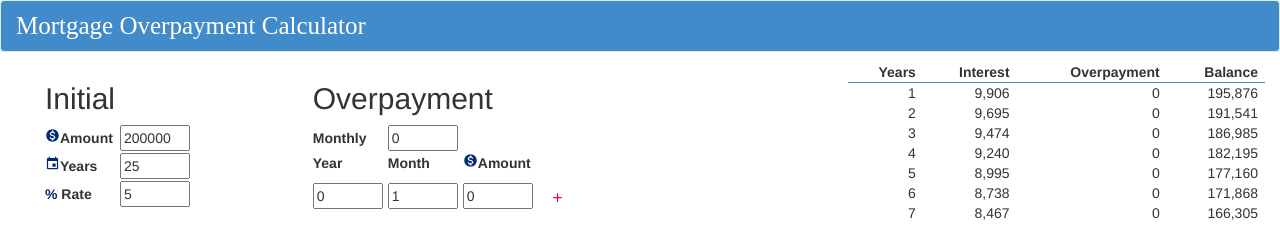
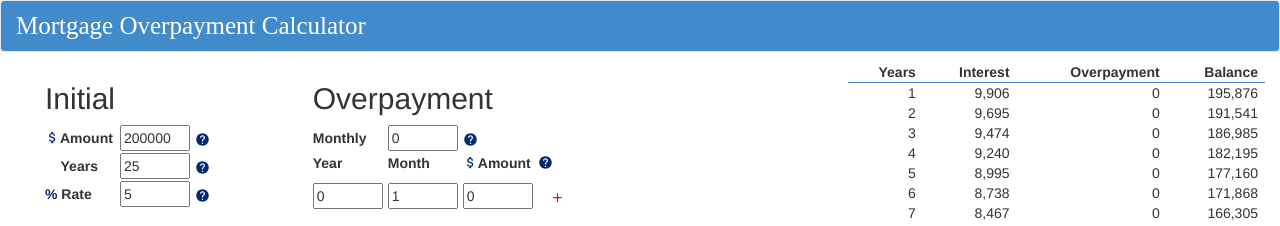
Before and after one commit to paulhoughton/mortgage, a React (Create React App) app: page / in a window 1280 px wide. Shown: the top 226 px of the page. Built offline with nearby package versions, Linux system fonts and the light colour scheme; the HTML template or start-up script is replaced by a standard one.

Commit message:
Added tooltips and help tips

```diff
--- a/src/App.css
+++ b/src/App.css
@@ -42,7 +42,13 @@ tfoot tr:first-child {
 
 .material-icons{
   display: inline-flex;
-  vertical-align: top;
+  vertical-align:text-top;
+  color: rgb(1, 41, 116);
+}
+
+.help-icon{
+  display: inline-flex;
+  vertical-align: middle;
   color: rgb(1, 41, 116);
   font-size: 15;
 }
--- a/src/App.js
+++ b/src/App.js
@@ -4,6 +4,10 @@ import EventIcon from '@material-ui/icons/Event';
 import IconButton from "@material-ui/core/IconButton";
 import AddIcon from '@material-ui/icons/Add';
 import DeleteIcon from '@material-ui/icons/Delete';
+import Tooltip from '@material-ui/core/Tooltip';
+import HelpIcon from '@material-ui/icons/Help';
+import ClickAwayListener from '@material-ui/core/ClickAwayListener';
+import AttachMoneyIcon from '@material-ui/icons/AttachMoney';
 
 import './App.css';
 
@@ -14,6 +18,12 @@ import calculate from './calculations';
 const defaultOverpayment = {month: '1', year: '0', amount: '0'};
 
 export default () => {
+    const [openAmountTip, setOpenAmountTip] = React.useState(false);
+    const [openYearsTip, setOpenYearsTip] = React.useState(false);
+    const [openRateTip, setOpenRateTip] = React.useState(false);
+    const [openMonthlyTip, setOpenMonthlyTip] = React.useState(false);
+    const [openSinglePayTip, setOpenSinglePayTip] = React.useState(false);
+
     const [initial, setInitial] = useState('200000');
     const [rate, setRate] = useState('5');
     const [years, setYears] = useState('25');
@@ -51,10 +61,12 @@ export default () => {
                     <div className="col-sm-4">
                         <div>
                             <h2>Initial</h2>
-                            <label>
-                                <MonetizationOnIcon className= {'material-icons'} />
-                                Amount
-                            </label>
+                            <Tooltip title={<h6>Mortgage debt</h6>}>
+                                <label>
+                                    <AttachMoneyIcon className= {'material-icons'} />
+                                    Amount
+                                </label>
+                            </Tooltip>
                             <input
                                 type="number"
                                 maxLength={7}
@@ -64,12 +76,30 @@ export default () => {
                                     setInitial(e.target.value)
                                 }}
                             />
+
+                            <ClickAwayListener onClickAway={() => setOpenAmountTip(false)}>
+                                <Tooltip
+                                    PopperProps={{
+                                    disablePortal: true,
+                                    }}
+                                    onClose={() => setOpenAmountTip(false)}
+                                    open={openAmountTip}
+                                    disableFocusListener
+                                    disableHoverListener
+                                    disableTouchListener
+                                    title={<h6>This is the total amount you owe</h6>}>
+                                    <HelpIcon className= {'help-icon'} onClick={() => setOpenAmountTip(true)}/>
+                                </Tooltip>
+                            </ClickAwayListener>
                         </div>
                         <div>
+                        <Tooltip title={<h6>Mortgage term</h6>}>
                             <label>
-                                <EventIcon className= {'material-icons'} />
-                                Years
+                                {/* <EventIcon className= {'material-icons'} /> */}
+                                &nbsp;&nbsp;&nbsp;&nbsp;Years
                             </label>
+                        </Tooltip>
+
                             <input
                                 type="number"
                                 maxLength={2}
@@ -79,9 +109,25 @@ export default () => {
                                     setYears(e.target.value)
                                 }}
                             />
+                            <ClickAwayListener onClickAway={() => setOpenYearsTip(false)}>
+                                <Tooltip
+                                    PopperProps={{
+                                    disablePortal: true,
+                                    }}
+                                    onClose={() => setOpenYearsTip(false)}
+                                    open={openYearsTip}
+                                    disableFocusListener
+                                    disableHoverListener
+                                    disableTouchListener
+                                    title={<h6>This is the number of years over which you are repaying your mortgage</h6>}>
+                                    <HelpIcon className= {'help-icon'} onClick={() => setOpenYearsTip(true)}/>
+                                </Tooltip>
+                            </ClickAwayListener>
                         </div>
                         <div>
+                        <Tooltip title={<h6>Current interest rate</h6>}>
                             <label> <span className='percentage'>% </span>Rate</label>
+                        </Tooltip>
                             <input
                                 type="number"
                                 step={0.1}
@@ -91,6 +137,20 @@ export default () => {
                                     setRate(e.target.value)
                                 }}
                             />
+                            <ClickAwayListener onClickAway={() => setOpenRateTip(false)}>
+                                <Tooltip
+                                    PopperProps={{
+                                    disablePortal: true,
+                                    }}
+                                    onClose={() => setOpenRateTip(false)}
+                                    open={openRateTip}
+                                    disableFocusListener
+                                    disableHoverListener
+                                    disableTouchListener
+                                    title={<h6>This is the mortgage interest rate</h6>}>
+                                    <HelpIcon className= {'help-icon'} onClick={() => setOpenRateTip(true)}/>
+                                </Tooltip>
+                            </ClickAwayListener>
                         </div>
                     </div>
                     <div className="col-sm-8">
@@ -106,14 +166,42 @@ export default () => {
                                     setMonthlyOverpayment(e.target.value)
                                 }}
                             />
+                            <ClickAwayListener onClickAway={() => setOpenMonthlyTip(false)}>
+                                <Tooltip
+                                    PopperProps={{
+                                    disablePortal: true,
+                                    }}
+                                    onClose={() => setOpenMonthlyTip(false)}
+                                    open={openMonthlyTip}
+                                    disableFocusListener
+                                    disableHoverListener
+                                    disableTouchListener
+                                    title={<h6>This is the regular monthly overpayment made on top of your normal monthly payment</h6>}>
+                                    <HelpIcon className= {'help-icon'} onClick={() => setOpenMonthlyTip(true)}/>
+                                </Tooltip>
+                            </ClickAwayListener>
                         </div>
                         <div>
                             <label>Year</label>
                             <label>Month</label>
                             <label>
-                                <MonetizationOnIcon className= {'material-icons'} />
+                                <AttachMoneyIcon className= {'material-icons'} />
                                 Amount
                             </label>
+                            <ClickAwayListener onClickAway={() => setOpenSinglePayTip(false)}>
+                                <Tooltip
+                                    PopperProps={{
+                                    disablePortal: true,
+                                    }}
+                                    onClose={() => setOpenSinglePayTip(false)}
+                                    open={openSinglePayTip}
+                                    disableFocusListener
+                                    disableHoverListener
+                                    disableTouchListener
+                                    title={<h6>This is the lump sum overpayment made during the specified year and month</h6>}>
+                                    <HelpIcon className= {'material-icons'} onClick={() => setOpenSinglePayTip(true)}/>
+                                </Tooltip>
+                            </ClickAwayListener>
                         </div>
                         {overpayments.map(({year, month, amount}, i) => (
                             <div key={i}>
```
